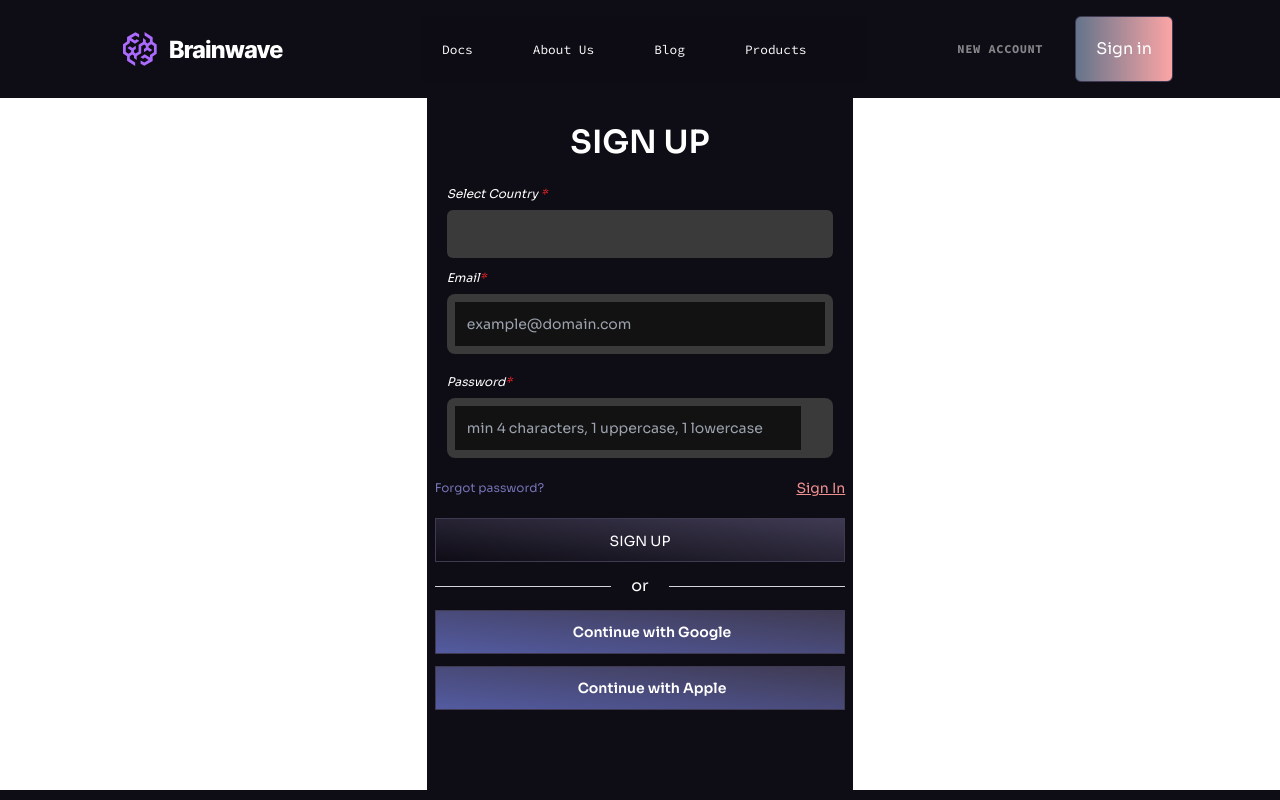
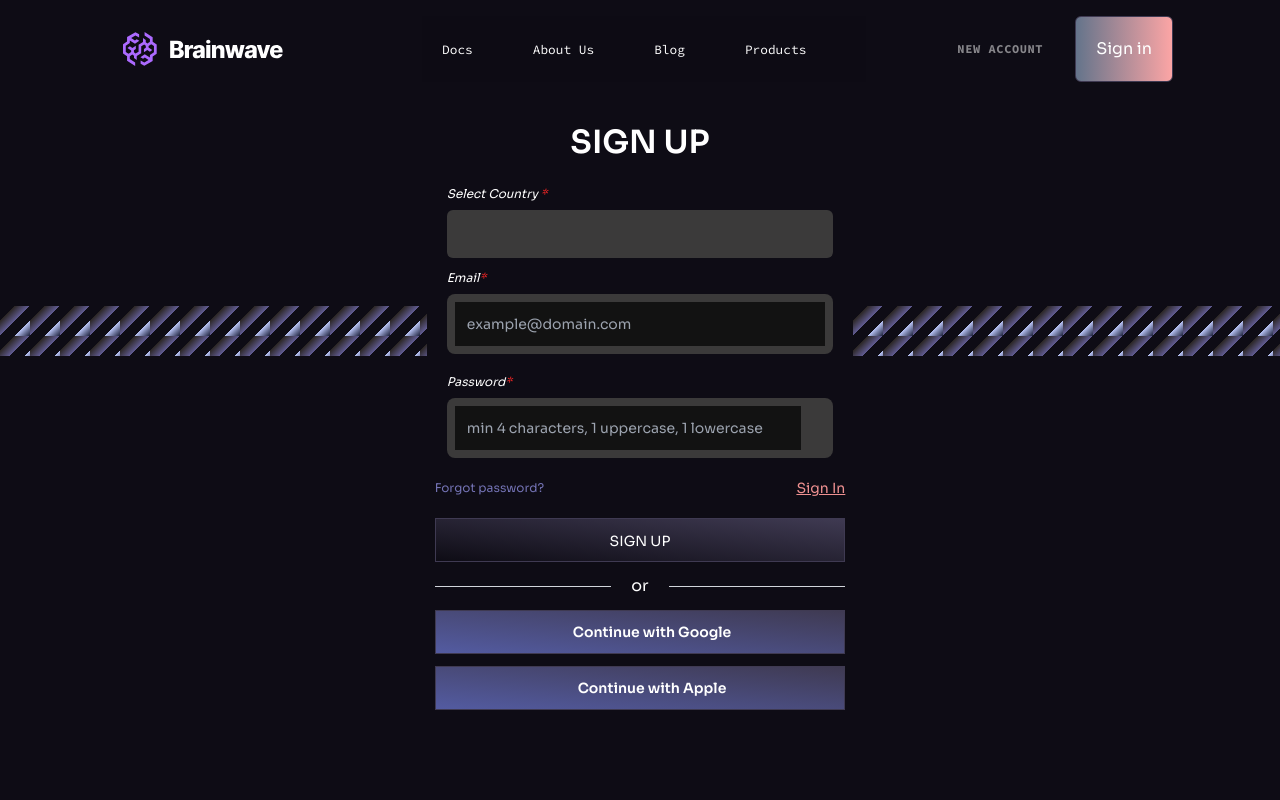
Before and after one commit to BullPointer/crypto_defi, a React (Vite) app in the folder frontend/: page /signup in a window 1280 px wide. Shown: the top 800 px of the page. Built offline with nearby package versions, Linux system fonts and the light colour scheme; some icons are missing.

Commit message:
added a few design

```diff
--- a/frontend/src/index.css
+++ b/frontend/src/index.css
@@ -86,3 +86,56 @@
 .-rotate-360 {
   @apply rotate-[-360deg];
 }
+
+.zigzag-container {
+  width: 100%;
+  height: 100%;
+  overflow: hidden;
+  position: relative;
+}
+.zigzag,
+.zigzagtopdown,
+.zigzagdowntop {
+  width: 100%;
+  height: 50px;
+  background: linear-gradient(
+    135deg,
+    transparent 25%,
+    #2c2726 25%,
+    #635e97 50%,
+    transparent 50%,
+    transparent 75%,
+    #b4bff0 75%,
+    #181c36
+  );
+  background-size: 30px 30px;
+  position: absolute;
+  /* animation: movedowntop 3s linear infinite; */
+}
+.zigzag {
+  top: 30%;
+}
+.zigzagtopdown {
+  animation: movetopdown 120s linear infinite;
+}
+.zigzagdowntop {
+  animation: movedowntop 120s linear infinite;
+}
+
+@keyframes movetopdown {
+  0% {
+    top: -50px;
+  }
+  100% {
+    top: 100vh;
+  }
+}
+
+@keyframes movedowntop {
+  0% {
+    bottom: -50px;
+  }
+  100% {
+    bottom: 100vh;
+  }
+}
--- a/frontend/src/pages/Signin.tsx
+++ b/frontend/src/pages/Signin.tsx
@@ -18,7 +18,13 @@
     <div>
       <Navbar />
       <div className="px-3 sm:px-10 md:p-0 md:grid grid-cols-3">
-        <div className="bg-white hidden md:block"></div>
+        <div className="hidden md:block">
+          <div className="zigzag-container">
+            <div className="zigzagtopdown"></div>
+            <div className="zigzag"></div>
+            <div className="zigzagdowntop"></div>
+          </div>
+        </div>
         <div className="h-screen mt-8 px-2">
           <div
             className="text-center text-[1.5rem] lg:text-[2rem]
@@ -92,7 +98,13 @@
             <ViaGoogleOrApple icon={"uiw:apple"} text={"Continue with Apple"} />
           </form>
         </div>
-        <div className="bg-white hidden md:block"></div>
+        <div className="hidden md:block">
+          <div className="zigzag-container">
+            <div className="zigzagtopdown"></div>
+            <div className="zigzag"></div>
+            <div className="zigzagdowntop"></div>
+          </div>
+        </div>
       </div>
       <Footer />
     </div>
--- a/frontend/src/pages/Signup.tsx
+++ b/frontend/src/pages/Signup.tsx
@@ -21,7 +21,13 @@
     <div>
       <Navbar />
       <div className="px-3 sm:px-10 md:p-0 md:grid grid-cols-3">
-        <div className="bg-white hidden md:block"></div>
+        <div className="hidden md:block">
+          <div className="zigzag-container">
+            <div className="zigzagtopdown"></div>
+            <div className="zigzag"></div>
+            <div className="zigzagdowntop"></div>
+          </div>
+        </div>
         <div className="h-auto mt-8 px-2 my-20">
           <div
             className="text-center text-[1.5rem] lg:text-[2rem]
@@ -100,7 +106,13 @@
             <ViaGoogleOrApple icon={"uiw:apple"} text={"Continue with Apple"} />
           </form>
         </div>
-        <div className="bg-white hidden md:block"></div>
+        <div className="hidden md:block">
+          <div className="zigzag-container">
+            <div className="zigzagtopdown"></div>
+            <div className="zigzag"></div>
+            <div className="zigzagdowntop"></div>
+          </div>
+        </div>
       </div>
       <Footer />
     </div>
```
